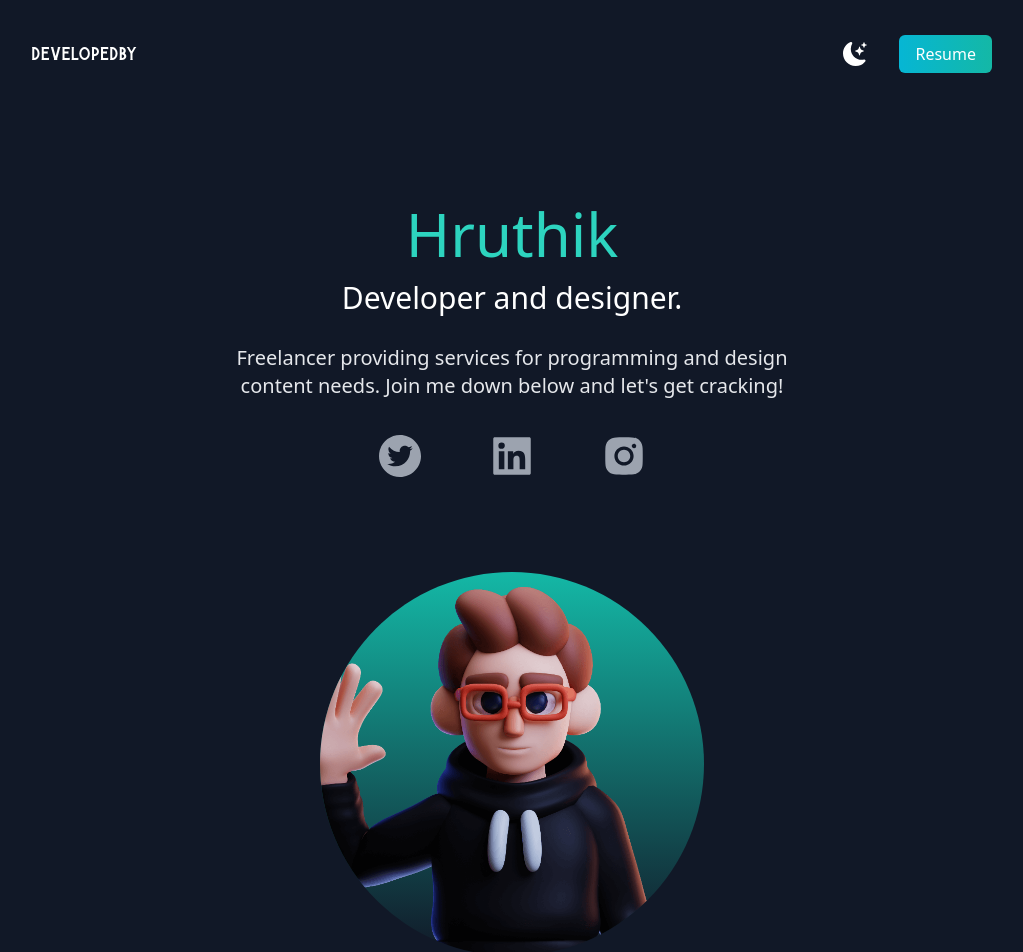
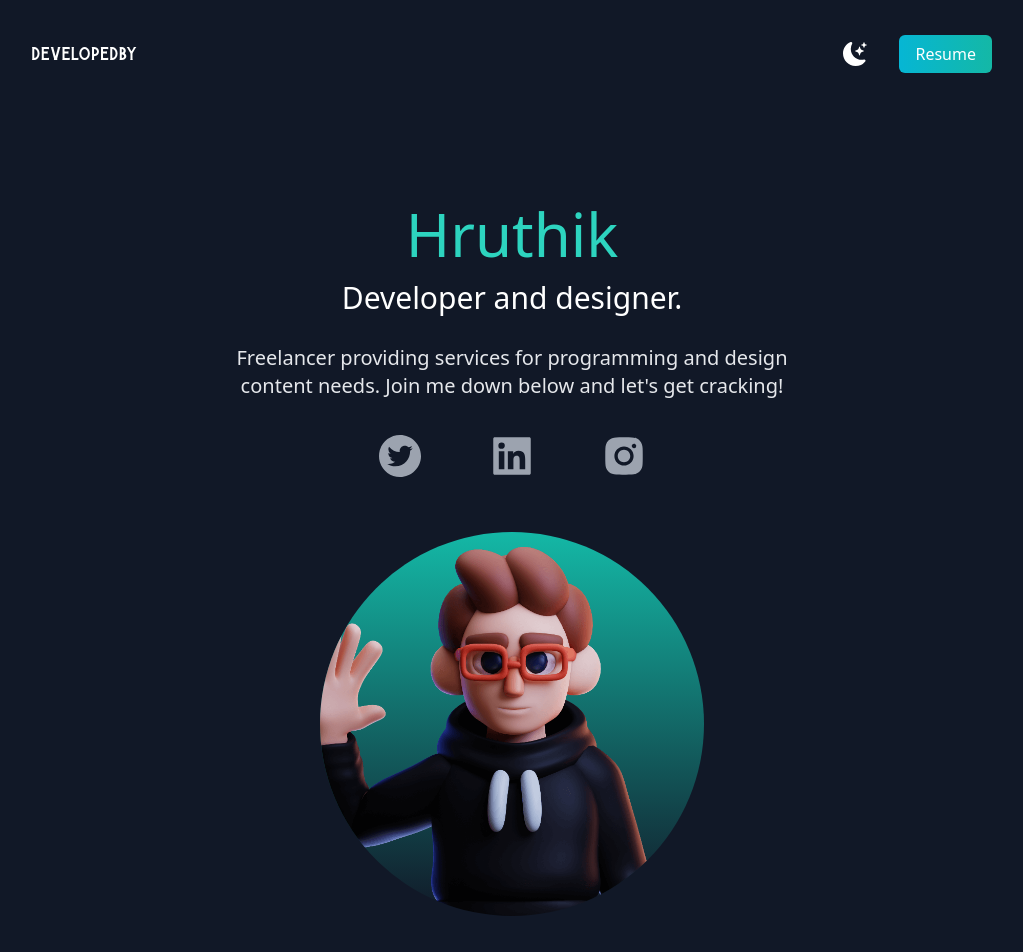
Before and after one commit to Hruthik5124/My-portfolio, a Next.js app: page / in a window 1280 px wide. Shown: the top 952 px of the page, without its empty margins (128-1151 px from the left). Built offline with nearby package versions, Linux system fonts and the light colour scheme.

Commit message:
Update index.js

```diff
--- a/src/pages/index.js
+++ b/src/pages/index.js
@@ -76,7 +76,7 @@ export default function Home() {
               <a href="https://www.linkedin.com/in/hruthik-shetty-3983b41aa/" target="_blank"><AiFillLinkedin /></a>
               <a href="https://www.instagram.com/hruthikshetty/" target="_blank"><AiFillInstagram /></a>
             </div>
-            <div className="mx-auto bg-gradient-to-b from-teal-500 rounded-full w-80 h-80 relative overflow-hidden mt-20 md:h-96 md:w-96">
+            <div className="mx-auto bg-gradient-to-b from-teal-500 rounded-full w-60 h-60 relative overflow-hidden mt-10 md:h-96 md:w-96">
               <Image src={deved} layout="fill" objectFit="cover" />
             </div>
           </div>
```
